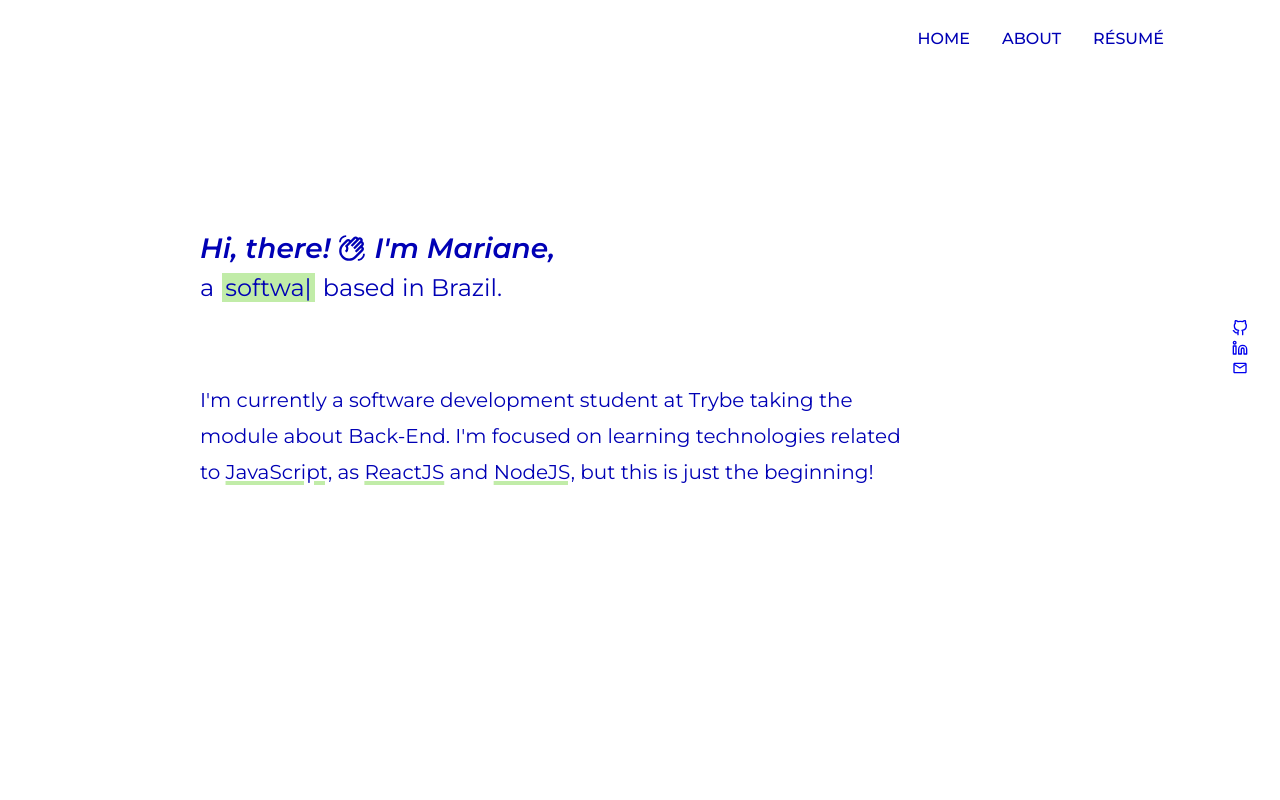
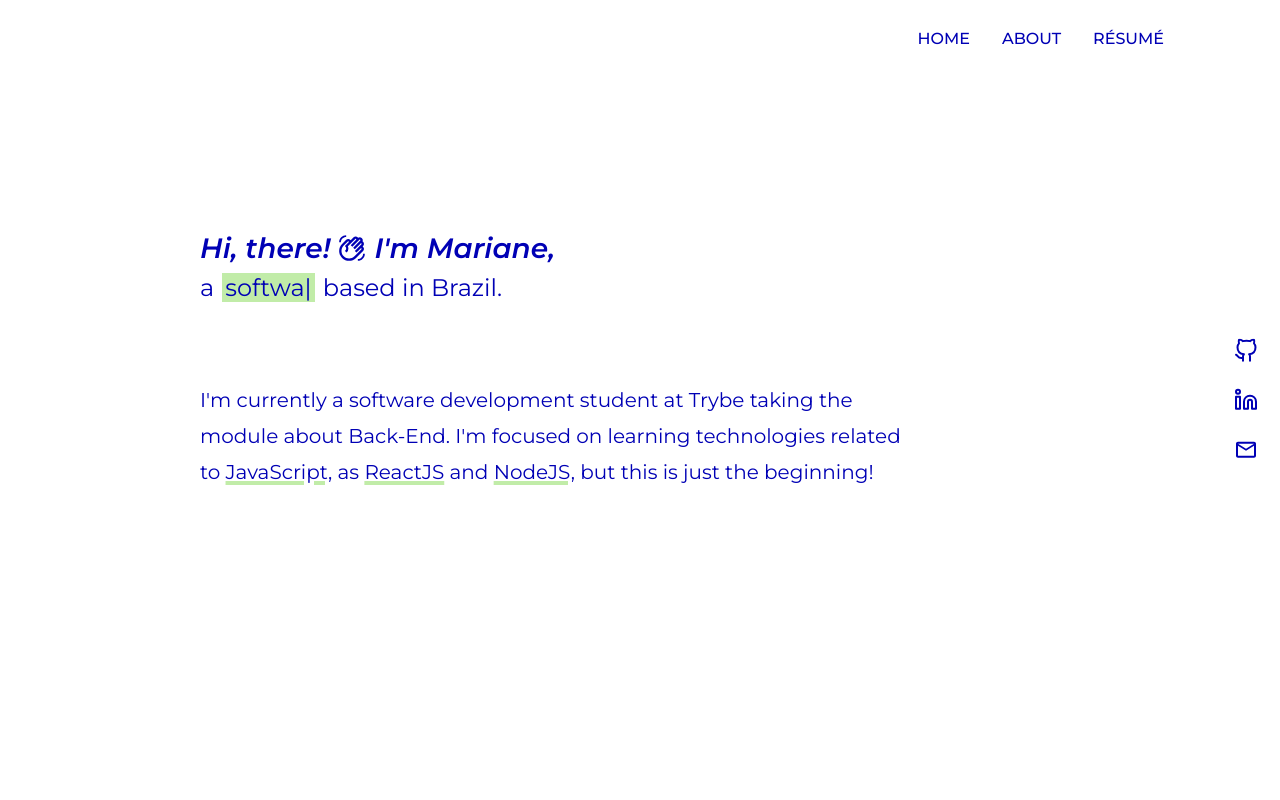
Before and after one commit to MarianeAlgayer/MarianeAlgayer.github.io, a React (Create React App) app in the folder portfolio/: page / in a window 1280 px wide. Shown: the top 800 px of the page. Built offline with nearby package versions, Linux system fonts and the light colour scheme.

Commit message:
refactor: update socials menu style

```diff
--- a/portfolio/src/components/SocialsMenu/styles.js
+++ b/portfolio/src/components/SocialsMenu/styles.js
@@ -1,25 +1,17 @@
 import styled from 'styled-components';
 
 export const Container = styled.div`
-  position: fixed;
-  right: 0;
-  top: 40%;
-  margin-right: 2rem;
-
   display: flex;
   flex-direction: column;
 
-  @media (max-width: 720px) {
-    position: initial;
-    display: flex;
-    flex-direction: row;
-    justify-content: center;
-    align-items: center;
-    width: 100%;
-  }
-`;
+  position: fixed;
+  top: 50%;
+  right: 0;
+  transform: translateY(-50%);
 
-export const StyledLink = styled.a`
+  margin-right: 1rem;
+
+  a {
     display: flex;
     align-items: center;
     justify-content: center;
@@ -36,8 +28,19 @@ export const StyledLink = styled.a`
     &:hover {
       background-color: var(--green);
     }
+  }
 
   @media (max-width: 720px) {
+    flex-direction: row;
+    justify-content: center;
+    align-items: center;
+
+    position: initial;
+    width: 100%;
+    transform: translateY(0);
+
+    a {
       margin: 1.5rem;
     }
+  }
 `;
```
Lines whose indentation alone changed are shown as unchanged.
